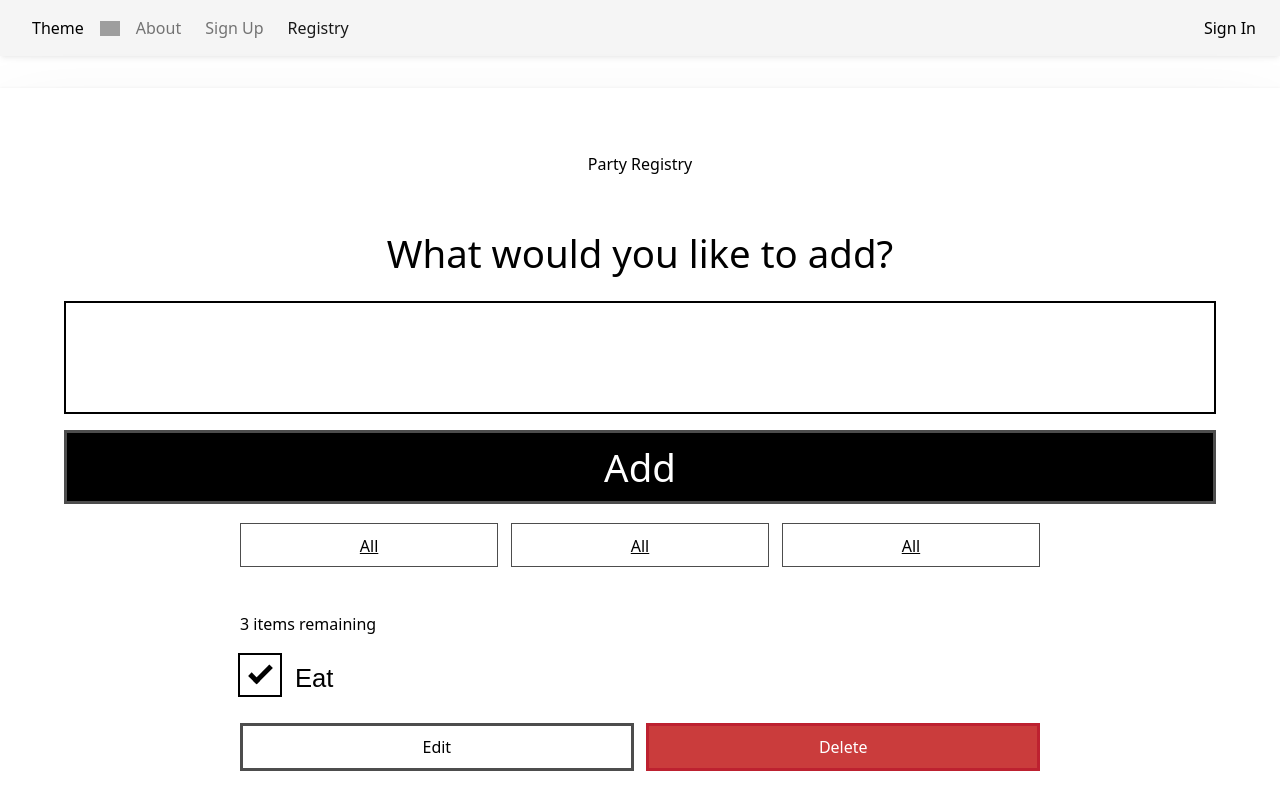
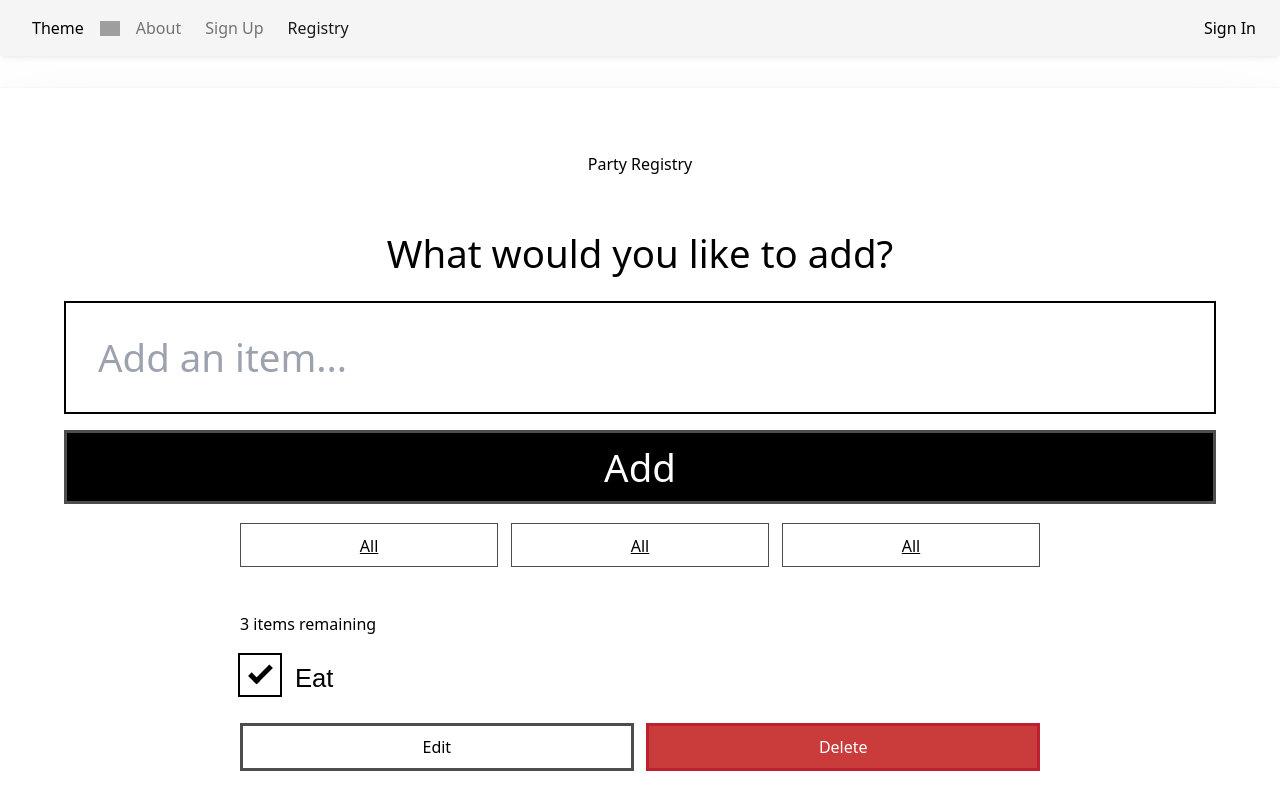
Before and after one commit to TravisH-bot/NAB, a React (Create React App) app: page /registry in a window 1280 px wide. Shown: the top 800 px of the page. Built offline with nearby package versions, Linux system fonts and the light colour scheme; no server answers; grey boxes are pictures that could not be loaded; what tw-elements would draw is missing.

Commit message:
item addition to registry is functional

```diff
--- a/src/App.js
+++ b/src/App.js
@@ -29,10 +29,7 @@ const App = () => {
         <Route path="/signup" element={<SignUp />} />
         <Route path="/signin" element={<SignIn />} />
         <Route path="/profile" element={<Profile />} />
-        <Route
-          path="/registry"
-          element={<PartyRegistries registries={DATA} />}
-        />
+        <Route path="/registry" element={<PartyRegistries items={DATA} />} />
       </Routes>
     </>
   );
--- a/src/components/form/Form.component.js
+++ b/src/components/form/Form.component.js
@@ -1,8 +1,20 @@
-import React from "react";
+import React, { useState } from "react";
 
-const Form = () => {
+const Form = (props) => {
+  const [name, setName] = useState("");
+
+  const handleChange = (e) => {
+    setName(e.target.value);
+  };
+
+  const handleSubmit = (e) => {
+    e.preventDefault();
+    props.addItem(name);
+    setName("");
+  };
+
   return (
-    <form>
+    <form onSubmit={handleSubmit}>
       <h2 className="label-wrapper">
         <label htmlFor="new-todo-input" className="label__lg">
           What would you like to add?
@@ -12,8 +24,11 @@ const Form = () => {
         type="text"
         id="new-todo-input"
         className="input input__lg"
+        placeholder="Add an item..."
         name="text"
         autoComplete="off"
+        value={name}
+        onChange={handleChange}
       />
       <button type="submit" className="btn btn__primary btn__lg">
         Add
--- a/src/pages/registries/Registries.page.js
+++ b/src/pages/registries/Registries.page.js
@@ -1,23 +1,30 @@
-import React from "react";
+import React, { useState } from "react";
 import "./Registries.styles.css";
 import PartyRegistry from "../../components/registry/Registry.component";
 import Form from "../../components/form/Form.component";
 import FilterButton from "../../components/filterButton/FilterButton.component";
 
 const PartyRegistries = (props) => {
-  const registryList = props.registries?.map((registry) => (
+  const [items, setItems] = useState(props.items);
+
+  const registryList = items.map((item) => (
     <PartyRegistry
-      id={registry.id}
-      name={registry.name}
-      completed={registry.completed}
-      key={registry.id}
+      id={item.id}
+      name={item.name}
+      completed={item.completed}
+      key={item.id}
     />
   ));
+
+  const addItem = (name) => {
+    const newItem = { id: "id", name, completed: false };
+    setItems([...items, newItem]);
+  };
   return (
     <>
       <div className="todoapp stack-large">
         <h1>Party Registry</h1>
-        <Form />
+        <Form addItem={addItem} />
         <div className="filters btn-group stack-exception">
           <FilterButton />
           <FilterButton />
```
